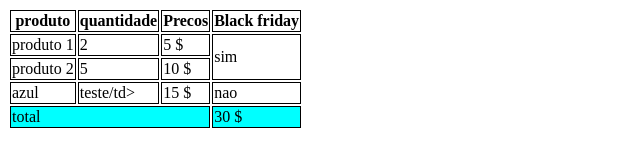
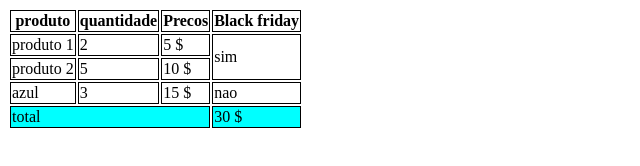
Before and after one commit to Danieliroshi/aula-tabela, a plain HTML site: page index.html in a window 1280 px wide. Shown: the full height of the page, 0-640 px from the left. Drawn offline with Linux system fonts and the light colour scheme.

```diff
--- a/index.html
+++ b/index.html
@@ -44,7 +44,7 @@
             </tr>
             <tr>
                 <td>azul</td>
-                <td>teste/td>
+                <td>3</td>
                 <td>15 $</td>
                 <td>nao</td>
             </tr>
```
